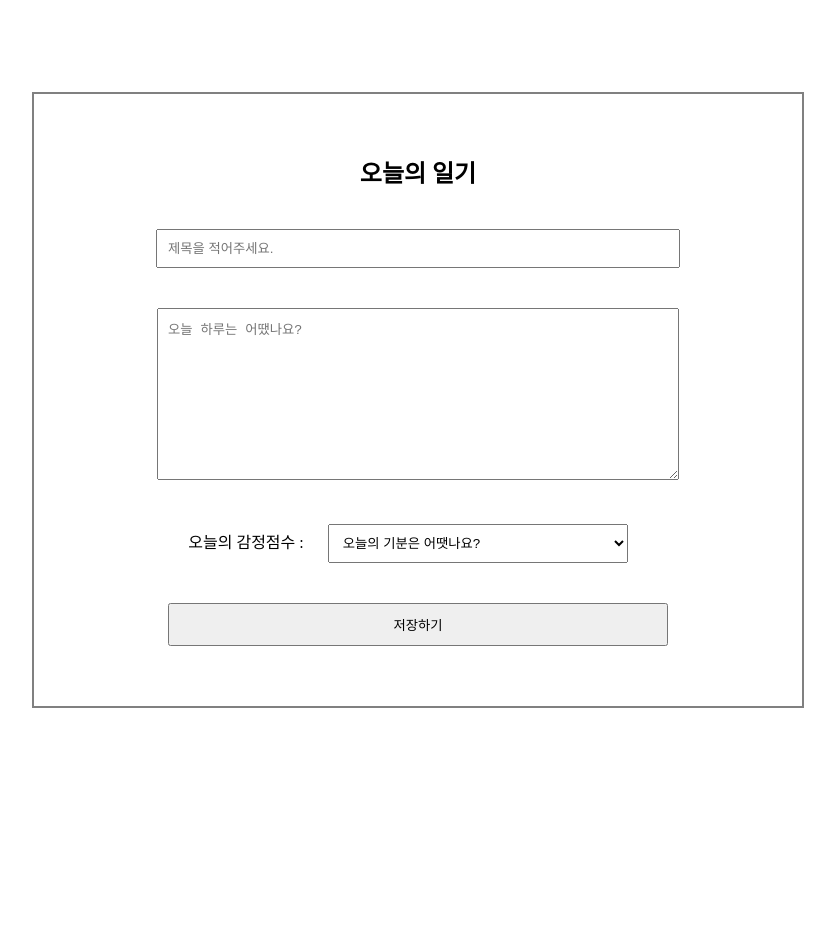
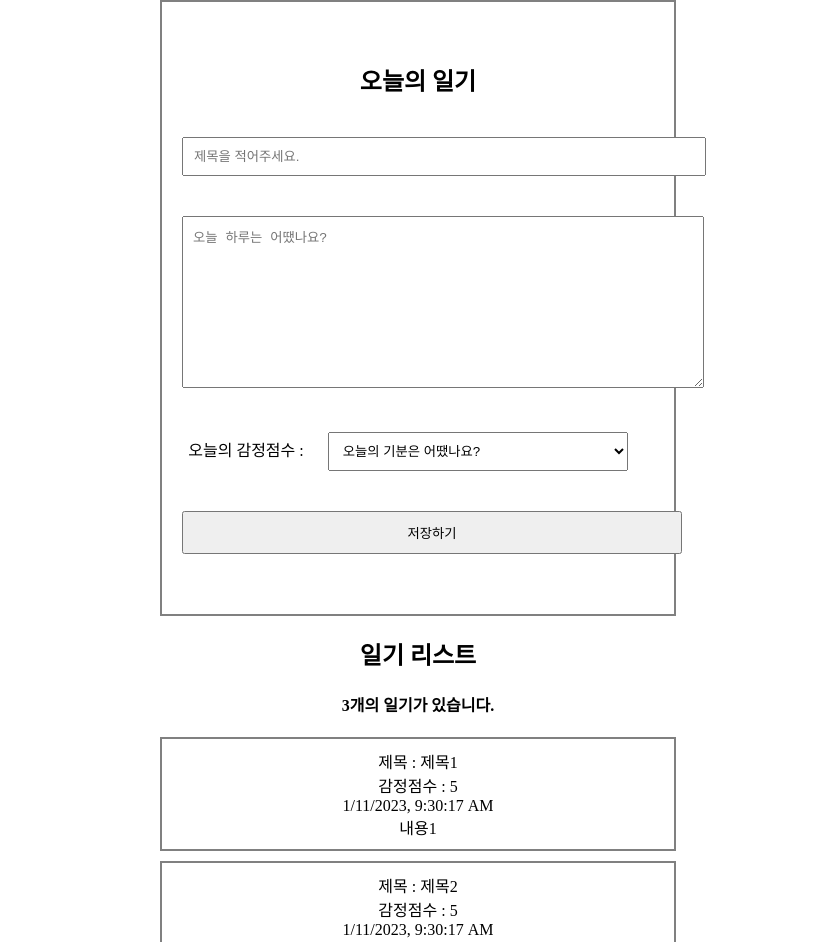
Before and after one commit to rainyel97/simple-diary, a React (Create React App) app: page / in a window 1280 px wide. Shown: the top 942 px of the page, without its empty margins (222-1057 px from the left). Before the commit the page ends 800 px from the top, so only its background shows below. Built offline with nearby package versions, Linux system fonts and the light colour scheme.

Commit message:
공백 입력 방지 / 더미 데이터 추가

```diff
--- a/src/App.css
+++ b/src/App.css
@@ -1,5 +1,5 @@
 #root {
-  height: 100vh;
+  height: auto;
   display: flex;
   justify-content: center;
   align-items: center;
@@ -8,7 +8,7 @@
 .DiaryEditor {
   display: flex;
   flex-direction: column;
-  width: 60vw;
+  width: 40vw;
   border: 2px solid gray;
   text-align: center;
   padding: 40px 0px;
@@ -39,3 +39,13 @@
   padding: 10px;
   cursor: pointer;
 }
+
+.DiaryList {
+  text-align: center;
+}
+
+.DiaryItem {
+  margin: 10px 0;
+  padding: 10px;
+  border: 2px solid gray;
+}
--- a/src/App.js
+++ b/src/App.js
@@ -1,6 +1,13 @@
 import DiaryEditor from "./DiaryEditor";
+import DiaryList from "./DiaryList";
 import "./App.css";
+import { DiaryData } from "./asset/DiaryData";
 
 export default function App() {
-  return <DiaryEditor />;
+  return (
+    <div className="App">
+      <DiaryEditor />
+      <DiaryList diaryData={DiaryData} />
+    </div>
+  );
 }
--- a/src/DiaryEditor.js
+++ b/src/DiaryEditor.js
@@ -1,9 +1,13 @@
-import { useState } from "react";
+import { useState, useRef } from "react";
 
 //함수형 컴포넌트 사용
 //짧은 함수의 경우 에로우 펑션 적용
 
 export default function DiaryEditor() {
+  const titleInput = useRef();
+  const contentInput = useRef();
+  const emotionInput = useRef();
+
   const [state, setState] = useState({
     title: "",
     content: "",
@@ -16,8 +20,21 @@ export default function DiaryEditor() {
       [e.target.name]: e.target.value, //state객체의 상태를 효율적으로 관리하기 위해 타겟의 이름을 동일하게 함.
     });
   }
+  //공백 입력 방지 replace(/ /gi, "") === "" g: 전체 모든 문자열을 변경 global, i: 영문 대소문자까지 구분. /<- ->/ 이 사이에 들어간 문자를 " "(공백)으로 변경
+  function handleSubmit() {
+    if (state.title.length === 0 || state.title.replace(/ /gi, "") === "") {
+      titleInput.current.focus();
+      return;
+    }
+    if (state.content.length === 0 || state.content.replace(/ /gi, "") === "") {
+      contentInput.current.focus();
+      return;
+    }
+    if (state.emotion === "0") {
+      emotionInput.current.focus();
+      return;
+    }
 
-  function handleSubmit() {
     console.log(state);
     alert("저장 성공!");
   }
@@ -27,6 +44,7 @@ export default function DiaryEditor() {
       <h2>오늘의 일기</h2>
       <div>
         <input
+          ref={titleInput}
           value={state.title}
           onChange={handleChangeState}
           name="title"
@@ -36,6 +54,7 @@ export default function DiaryEditor() {
       </div>
       <div>
         <textarea
+          ref={contentInput}
           value={state.content}
           onChange={handleChangeState}
           name="content"
@@ -46,11 +65,12 @@ export default function DiaryEditor() {
       <div>
         <span>오늘의 감정점수 : </span>
         <select
+          ref={emotionInput}
           name="emotion"
           value={state.emotion}
           onChange={handleChangeState}
         >
-          <option value={0}>오늘의 기분은 어땟나요?</option>
+          <option value={0}>오늘의 기분은 어땠나요?</option>
           <option value={1}>1점</option>
           <option value={2}>2점</option>
           <option value={3}>3점</option>
--- /dev/null
+++ b/src/DiaryItem.js
@@ -0,0 +1,16 @@
+export default function DiaryItem({ title, content, emotion, created_date }) {
+  return (
+    <div className="DiaryItem">
+      <div className="info">
+        <span className="author_info">
+          제목 : {title}
+          <br />
+          감정점수 : {emotion}
+        </span>
+        <br />
+        <span className="date">{new Date(created_date).toLocaleString()}</span>
+      </div>
+      <div className="content">{content}</div>
+    </div>
+  );
+}
--- /dev/null
+++ b/src/DiaryList.js
@@ -0,0 +1,15 @@
+import DiaryItem from "./DiaryItem";
+
+export default function DiaryList({ diaryData }) {
+  return (
+    <div className="DiaryList">
+      <h2>일기 리스트</h2>
+      <h4>{diaryData.length}개의 일기가 있습니다.</h4>
+      <div>
+        {diaryData.map((data) => (
+          <DiaryItem key={`diaryitem_${data.id}`} {...data} />
+        ))}
+      </div>
+    </div>
+  );
+}
--- /dev/null
+++ b/src/asset/DiaryData.js
@@ -0,0 +1,23 @@
+export const DiaryData = [
+  {
+    id: 1,
+    title: "제목1",
+    content: "내용1",
+    emotion: 5,
+    created_date: new Date().getTime(),
+  },
+  {
+    id: 2,
+    title: "제목2",
+    content: "내용2",
+    emotion: 5,
+    created_date: new Date().getTime(),
+  },
+  {
+    id: 3,
+    title: "제목3",
+    content: "내용3",
+    emotion: 5,
+    created_date: new Date().getTime(),
+  },
+];
```
